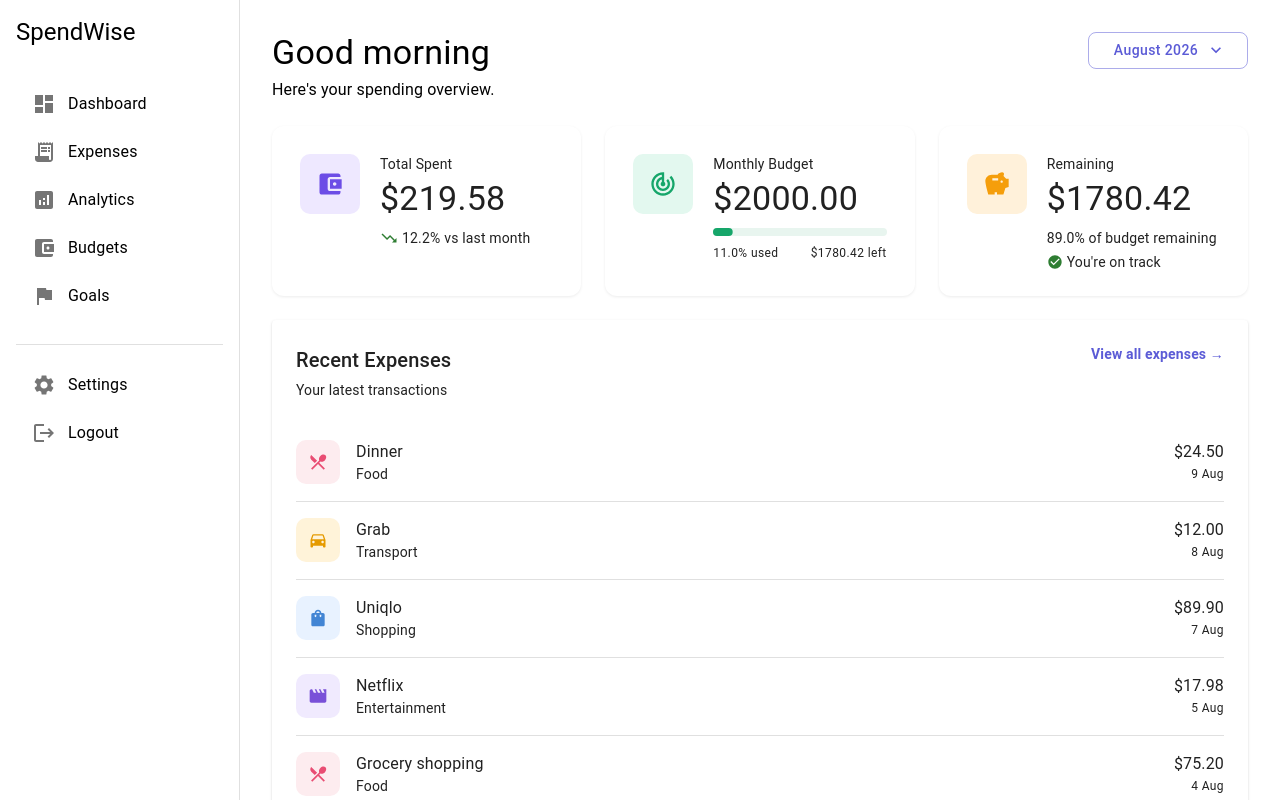
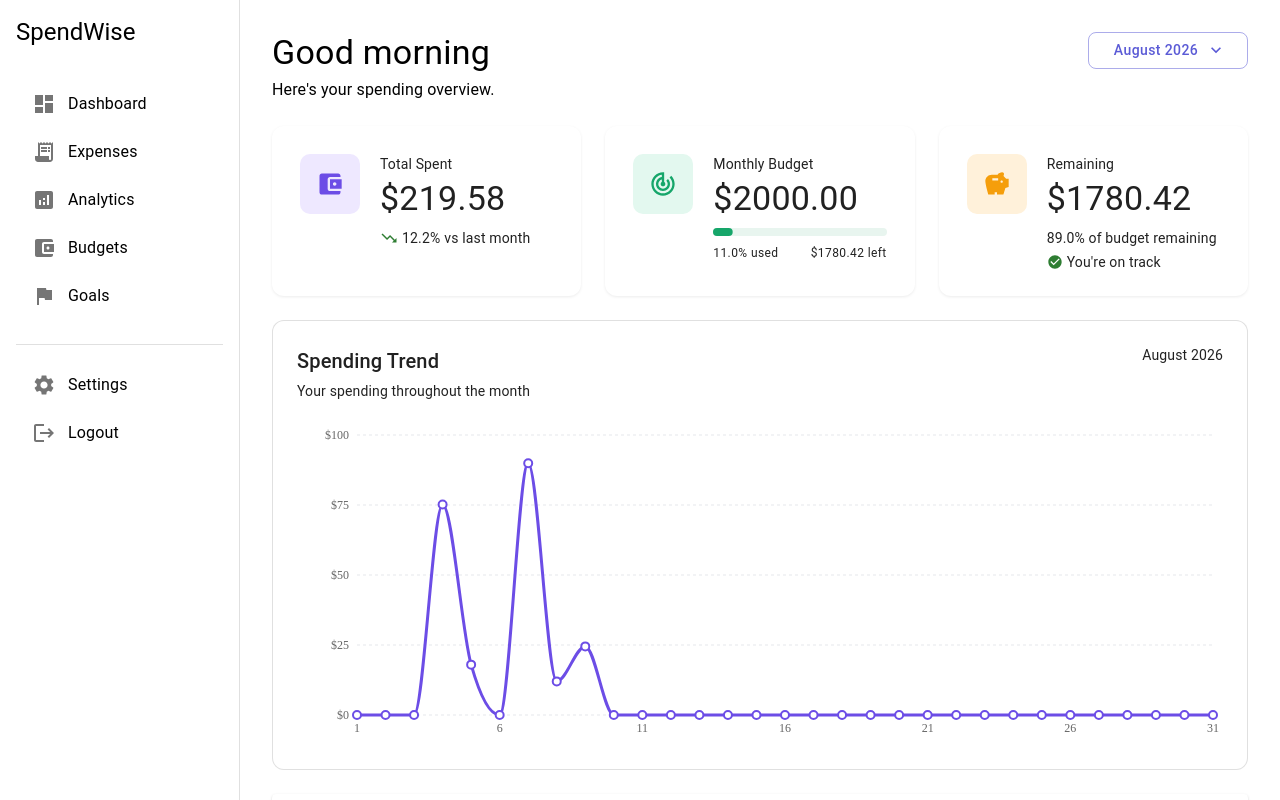
Before and after one commit to janisss10/SpendWise, a React (Vite) app: page /dashboard in a window 1280 px wide. Shown: the top 800 px of the page. Built offline with nearby package versions, Linux system fonts and the light colour scheme; no server answers; sample sign-in values are in the browser's storage.

Commit message:
style spending trend chart

```diff
--- a/package.json
+++ b/package.json
@@ -17,7 +17,8 @@
     "firebase": "^12.17.1",
     "react": "^19.2.8",
     "react-dom": "^19.2.8",
-    "react-router-dom": "^7.18.2"
+    "react-router-dom": "^7.18.2",
+    "recharts": "^3.10.1"
   },
   "devDependencies": {
     "@eslint/js": "^10.0.1",
--- /dev/null
+++ b/src/components/dashboard/SpendingTrendChart.tsx
@@ -0,0 +1,172 @@
+import { Box, Card, CardContent, Stack, Typography } from "@mui/material";
+import {
+  CartesianGrid,
+  Line,
+  LineChart,
+  ResponsiveContainer,
+  Tooltip,
+  XAxis,
+  YAxis,
+} from "recharts";
+import type { Expense } from "../../types/expense";
+
+interface SpendingTrendChartProps {
+  expenses: Expense[];
+}
+
+const selectedYear = 2026;
+const selectedMonth = 8;
+
+const daysInMonth = new Date(selectedYear, selectedMonth, 0).getDate();
+
+function SpendingTooltip({
+  active,
+  payload,
+  label,
+}: {
+  active?: boolean;
+  payload?: Array<{
+    value?: number;
+  }>;
+  label?: string;
+}) {
+  if (!active || !payload?.length) {
+    return null;
+  }
+
+  const amount = payload[0]?.value ?? 0;
+
+  return (
+    <Box
+      sx={{
+        backgroundColor: "background.paper",
+        border: "1px solid",
+        borderColor: "divider",
+        borderRadius: 2,
+        px: 2,
+        py: 1.5,
+        boxShadow: 2,
+      }}
+    >
+      <Typography variant="caption" color="text.secondary">
+        {label} Aug
+      </Typography>
+
+      <Typography>${amount.toFixed(2)}</Typography>
+    </Box>
+  );
+}
+
+function SpendingTrendChart({ expenses }: SpendingTrendChartProps) {
+  const spendingByDate = expenses.reduce<Record<string, number>>(
+    (totals, expense) => {
+      totals[expense.date] = (totals[expense.date] ?? 0) + expense.amount;
+
+      return totals;
+    },
+    {},
+  );
+
+  const spendingData = Array.from({ length: daysInMonth }, (_, index) => {
+    const day = index + 1;
+
+    const date = `${selectedYear}-${String(selectedMonth).padStart(
+      2,
+      "0",
+    )}-${String(day).padStart(2, "0")}`;
+
+    return {
+      day: String(day),
+      amount: spendingByDate[date] ?? 0,
+    };
+  });
+
+  return (
+    <Card
+      elevation={0}
+      sx={{
+        border: "1px solid",
+        borderColor: "divider",
+        borderRadius: 3,
+      }}
+    >
+      <CardContent sx={{ p: 3 }}>
+        <Stack
+          direction="row"
+          sx={{
+            justifyContent: "space-between",
+            alignItems: "flex-start",
+            mb: 3,
+          }}
+        >
+          <Box>
+            <Typography variant="h6">Spending Trend</Typography>
+
+            <Typography variant="body2" color="text.secondary" sx={{ mt: 0.5 }}>
+              Your spending throughout the month
+            </Typography>
+          </Box>
+
+          <Typography variant="body2" color="text.secondary">
+            August 2026
+          </Typography>
+        </Stack>
+
+        <Box sx={{ width: "100%", height: 320 }}>
+          <ResponsiveContainer width="100%" height="100%">
+            <LineChart
+              data={spendingData}
+              margin={{
+                top: 10,
+                right: 10,
+                left: 0,
+                bottom: 0,
+              }}
+            >
+              <CartesianGrid
+                strokeDasharray="3 3"
+                vertical={false}
+                stroke="#E5E7EB"
+              />
+
+              <XAxis
+                dataKey="day"
+                tickLine={false}
+                axisLine={false}
+                tick={{ fontSize: 12 }}
+                interval={4}
+              />
+
+              <YAxis
+                tickLine={false}
+                axisLine={false}
+                tick={{ fontSize: 12 }}
+                tickFormatter={(value) => `$${value}`}
+              />
+
+              <Tooltip content={<SpendingTooltip />} />
+
+              <Line
+                type="monotone"
+                dataKey="amount"
+                stroke="#6C4DE6"
+                strokeWidth={3}
+                dot={{
+                  r: 4,
+                  fill: "#FFFFFF",
+                  stroke: "#6C4DE6",
+                  strokeWidth: 2,
+                }}
+                activeDot={{
+                  r: 6,
+                }}
+              />
+            </LineChart>
+          </ResponsiveContainer>
+        </Box>
+      </CardContent>
+    </Card>
+  );
+}
+
+export default SpendingTrendChart;
--- a/src/pages/Dashboard.tsx
+++ b/src/pages/Dashboard.tsx
@@ -16,11 +16,10 @@ import {
   TrendingDown,
   TrendingUp,
 } from "@mui/icons-material";
-
 import SummaryCard from "../components/dashboard/SummaryCard";
 import RecentExpenses from "../components/dashboard/RecentExpenses";
-
 import { mockExpenses } from "../data/mockExpenses";
+import SpendingTrendChart from "../components/dashboard/SpendingTrendChart";
 
 function Dashboard() {
   const totalSpent = mockExpenses.reduce(
@@ -202,6 +201,8 @@ function Dashboard() {
         </Grid>
       </Grid>
 
+      <SpendingTrendChart expenses={mockExpenses} />
+
       <RecentExpenses expenses={mockExpenses} />
     </Stack>
   );
```
Also changed, not shown: 1 other file (tests, documents, lock files or other folders).
